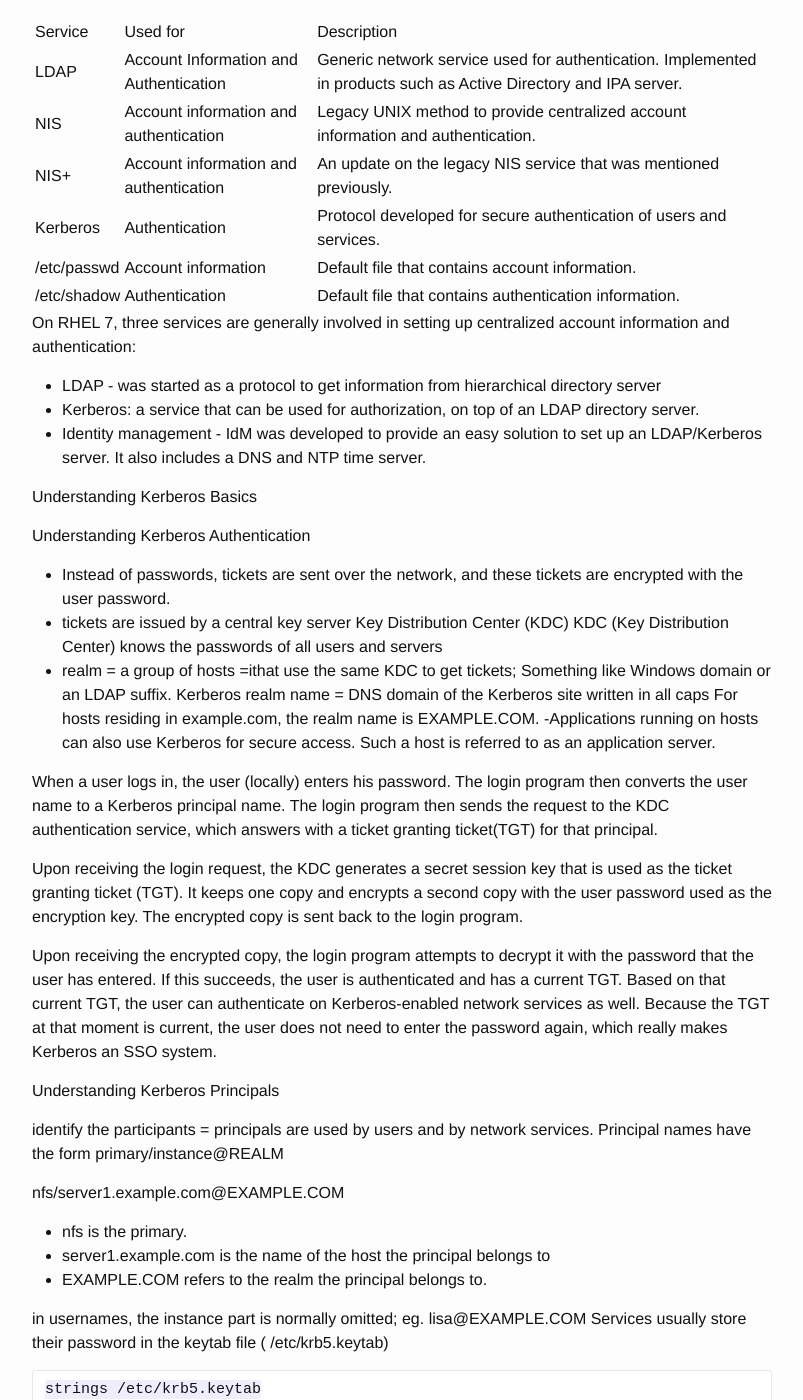
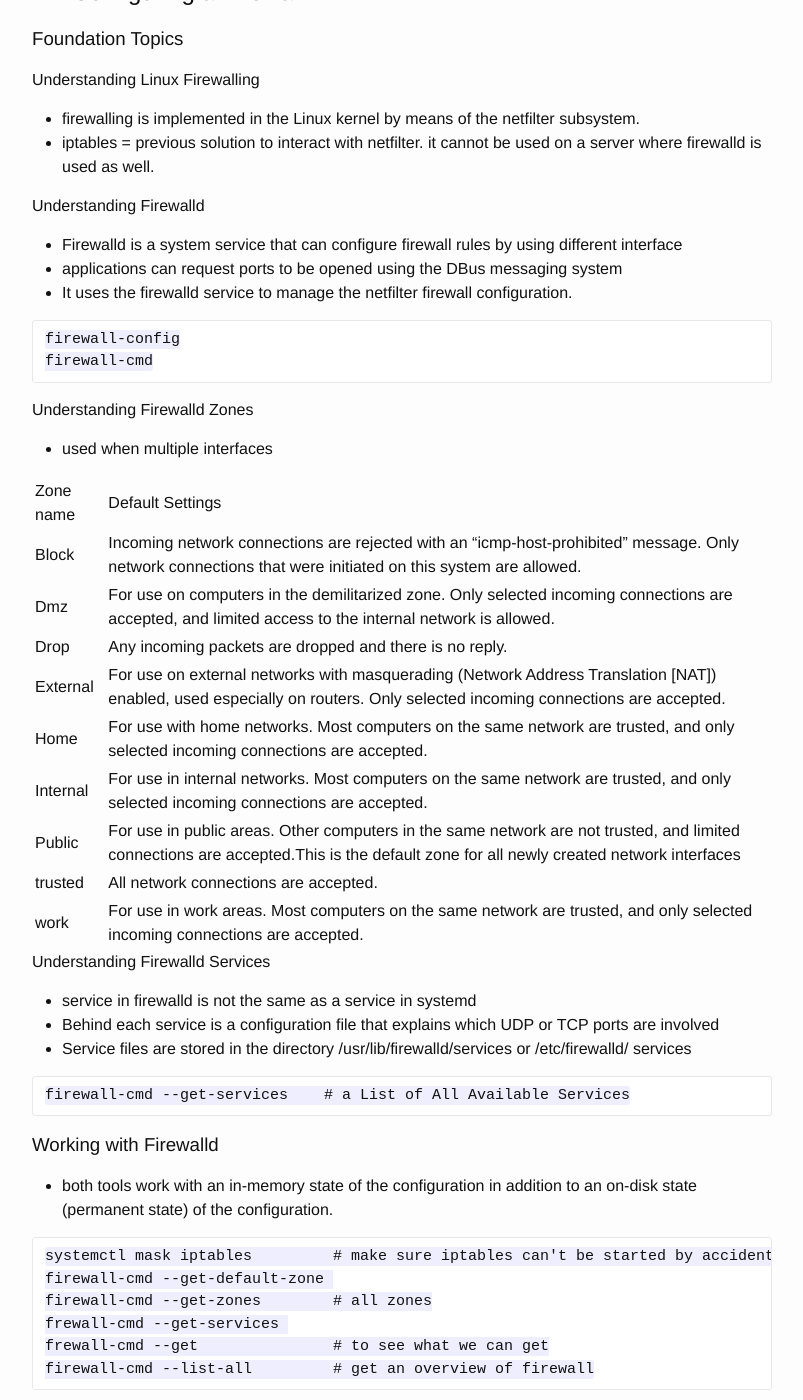
Before and after one commit to predoiua/predoiua.github.io, a Jekyll site: the page built from tutorials/linux/lfcs/rhcsa_guide.md, in a window 1280 px wide and 1400 px high, scrolled down 3766 px. Shown: the whole window, without its empty margins (238-1041 px from the left). Built offline with Jekyll 4.4.1, drawn with Linux system fonts in a browser that asks for light colours; some of the changed text lies outside the part shown.

Commit message:
rhcsa wip

```diff
--- a/tutorials/linux/lfcs/rhcsa_guide.md
+++ b/tutorials/linux/lfcs/rhcsa_guide.md
@@ -142,7 +142,67 @@ For root set to 027, whereas normal users work with the default umask 022.
 #### Working with User Extended Attributes
 
 
-# RHCSA
+# RHCE
+
+## 22. Configuring a Firewall
+
+###  Foundation Topics
+
+#### Understanding Linux Firewalling
+
+- firewalling is implemented in the Linux kernel by means of the netfilter subsystem.
+- iptables = previous solution to interact with netfilter. it cannot be used on a server where firewalld is used as well.
+
+#### Understanding Firewalld
+
+- Firewalld is a system service that can configure firewall rules by using different interface
+- applications can request ports to be opened using the DBus messaging system
+- It uses the firewalld service to manage the netfilter firewall configuration.
+
+~~~
+firewall-config
+firewall-cmd
+~~~
+
+#### Understanding Firewalld Zones
+
+- used when multiple interfaces
+
+| Zone name | Default Settings |
+| Block | Incoming network connections are rejected with an “icmp-host-prohibited” message. Only network connections that were initiated on this system are allowed. |
+| Dmz | For use on computers in the demilitarized zone. Only selected incoming connections are accepted, and limited access to the internal network is allowed. |
+| Drop | Any incoming packets are dropped and there is no reply. |
+| External | For use on external networks with masquerading (Network Address Translation [NAT]) enabled, used especially on routers. Only selected incoming connections are accepted.|
+| Home | For use with home networks. Most computers on the same network are trusted, and only selected incoming connections are accepted. |
+| Internal | For use in internal networks. Most computers on the same network are trusted, and only selected incoming connections are accepted. |
+| Public | For use in public areas. Other computers in the same network are not trusted, and limited connections are accepted.This is the default zone for all newly created network interfaces|
+| trusted | All network connections are accepted. |
+| work | For use in work areas. Most computers on the same network are trusted, and only selected incoming connections are accepted. |
+
+####  Understanding Firewalld Services
+
+- service in firewalld is not the same as a service in systemd
+- Behind each service is a configuration file that explains which UDP or TCP ports are involved
+- Service files are stored in the directory /usr/lib/firewalld/services or /etc/firewalld/ services
+
+~~~
+firewall-cmd --get-services    # a List of All Available Services
+~~~
+
+### Working with Firewalld
+
+- both tools work with an in-memory state of the configuration in addition to an on-disk state (permanent state) of the configuration.
+
+~~~
+systemctl mask iptables         # make sure iptables can't be started by accident
+firewall-cmd --get-default-zone
+firewall-cmd --get-zones        # all zones
+frewall-cmd --get-services
+frewall-cmd --get               # to see what we can get
+firewall-cmd --list-all         # get an overview of firewall
+~~~
+
+
 
 ## 25. Configuring External Authentication and Authorization
 
@@ -253,3 +313,56 @@ vi /etc/sssd/sssd.conf
 systemctl restart sssd
 su - lisa
 ~~~
+
+#### Kerberos Authorization
+
+~~~
+yum install -y pam_krb5 krb5-workstation
+authconfig-tui
+	# under Authentication -> select Use Kerberos
+	# Kerberos Settings screen,
+	# Realm: VV10.COM
+	# KDC: ipa.vv10.com
+	# Admin Server: ipa.vv10.com
+	# Alternatively Use DNS to Resolve Hosts to Realms and Use DNS to Locate KDCs for Realms
+kinit -k   # to check configuration
+kinit lisa
+~~~
+
+
+## APPENDIX D - Setting Up Identity Management
+
+disable SELinux
+~~~
+getenforce
+setenforce 0  # disable until next reboot
+vi /etc/sysconfig/selinux   # SELINUX=disabled then reboot
+sestatus                    # check status
+~~~
+
+~~~
+yum -y install ipa-server bind-dyndb-ldap
+yum install ipa-server-dns                 # by me .. I think is needed
+ipa-server-install --setup-dns             # start install program
+	# add 8.8.8.8                as external DNS
+	# 122.168.192.in-addr.arpa   as reverse zone name
+
+for i in http https ldap ldaps kerberos kpasswd dns ntp; do firewall-cmd --permanent --add-service $i; done
+firewall-cmd --reload
+~~~
+
+~~~
+kinit admin     # get ticket for ipa user-add, ..
+klist           # check ticket
+~~~
+
+Preparing Your IPA Server for User Authentication
+
+~~~
+yum install -y vsftpd
+systemctl enable vsftpd; systemctl start vsftpd
+cp ~/cacert.p12 /var/ftp/pub   # copy the CA certifi- cate of the IPA server to the FTP site
+firewall-cmd --permanent --add-service ftp; firewall-cmd --reload
+ipa user-add lisa
+ipa passwd lisa
+~~~
```
Also changed, not shown: tutorials/toc.md (+2 -2 lines).
